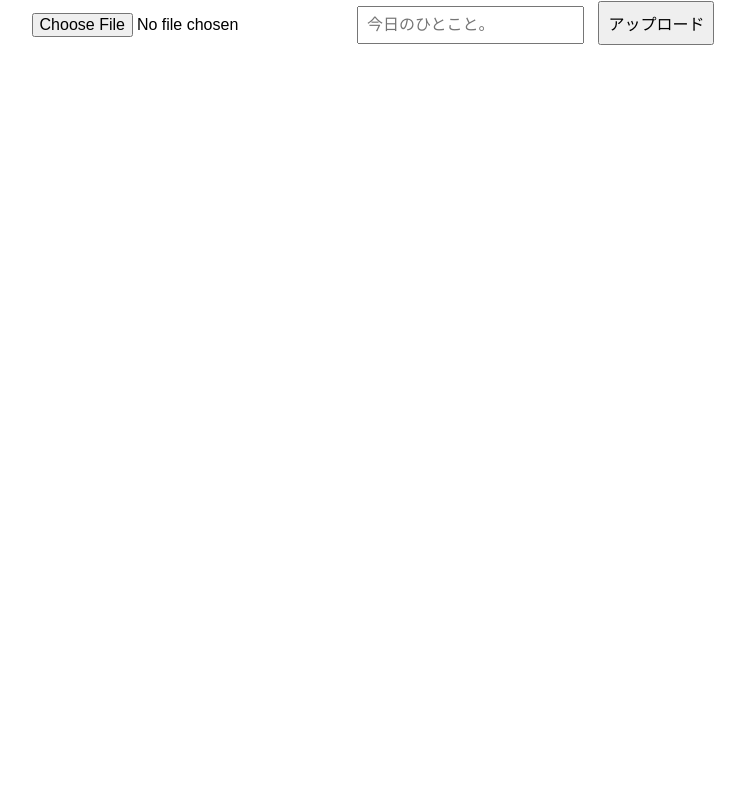
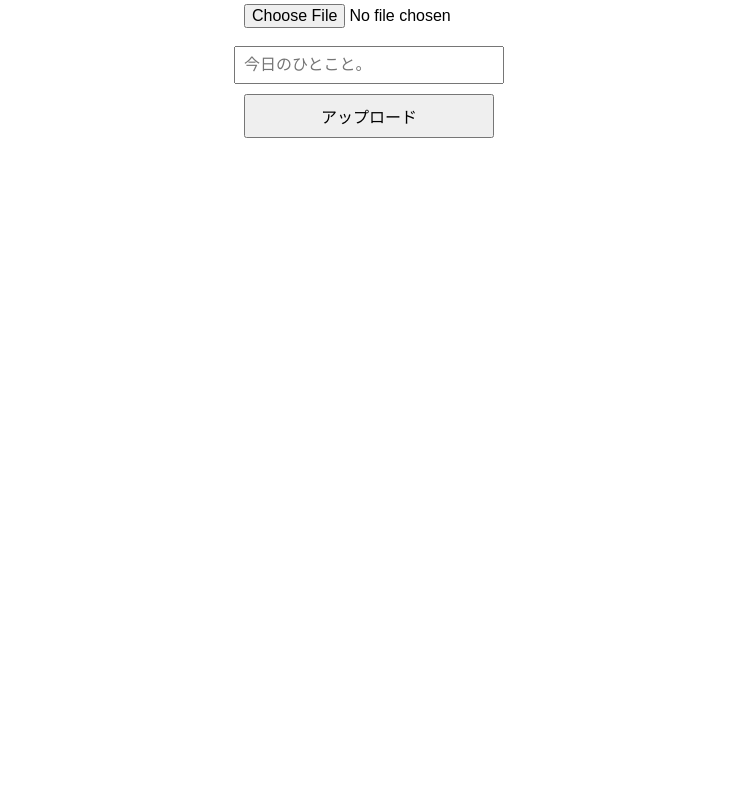
Before and after one commit to miochanmio/dailydrawing, a plain HTML site: page index.html in a window 1280 px wide. Shown: the part 71-862 px from the top of the page, without its empty margins (271-1016 px from the left). Before the commit the page ends 800 px from the top, so only its background shows below. Drawn offline with Linux system fonts and the light colour scheme.

Commit message:
Update style.css

```diff
--- a/style.css
+++ b/style.css
@@ -1,13 +1,12 @@
 body {
   margin: 0;
   font-family: Arial, sans-serif;
-  overflow: hidden;
-  width: 100vw;
-  height: 100vh;
   background-color: #ffffff;
   display: flex;
   flex-direction: column;
   align-items: center;
+  overflow: auto; /* ← スクロール可能に変更 */
+  min-height: 100vh;
 }
 
 h1 {
@@ -16,23 +15,25 @@ h1 {
 }
 
 .controls {
-  text-align: center;
+  display: flex;
+  flex-direction: column;  /* ← 縦に並べる */
+  align-items: center;
+  gap: 10px;
+  margin-bottom: 20px;
 }
 
 input[type="file"],
 input[type="text"],
 button {
-  margin: 5px;
   padding: 8px;
   font-size: 16px;
+  width: 250px;
 }
 
 .gallery {
-  flex-grow: 1;
   position: relative;
   width: 100%;
-  height: 100%;
-  overflow: hidden;
+  min-height: 100vh;
 }
 
 .item {
@@ -42,7 +43,6 @@ button {
   animation: float 10s ease-in-out infinite;
   cursor: grab;
   user-select: none;
-  /* 下の3つを削除済み：背景・枠・角・余白 */
   background: none;
   border: none;
   border-radius: 0;
```
